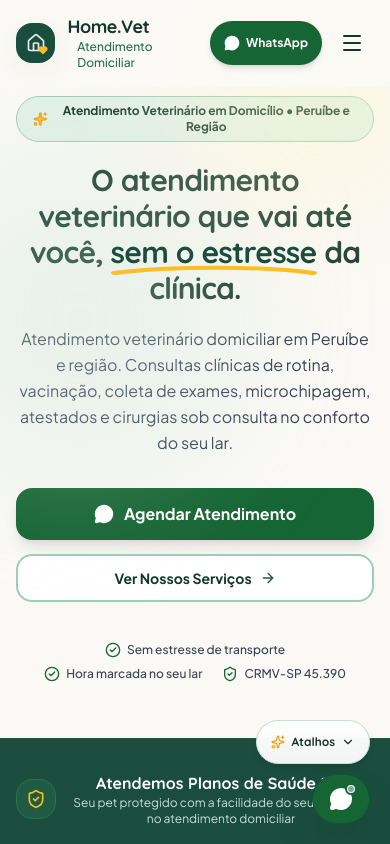
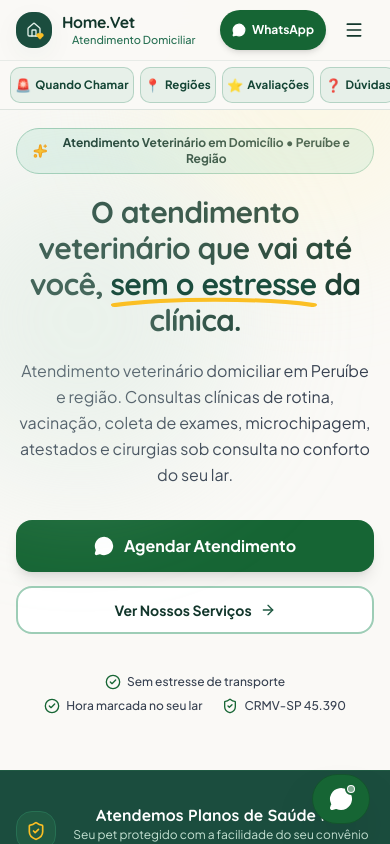
Before and after one commit to rvivac/HomeVet, a React (Vite) app: page / in a window 390 px wide. Shown: the top 844 px of the page. Built offline with nearby package versions, Linux system fonts and the light colour scheme.

Commit message:
feat: adiciona barra de atalhos rapidos fixos no cabecalho mobile

```diff
--- a/src/components/FloatingWhatsApp.tsx
+++ b/src/components/FloatingWhatsApp.tsx
@@ -313,9 +313,9 @@ export const FloatingWhatsApp: React.FC = () => {
         ref={quickMenuRef}
         className="fixed bottom-5 right-5 sm:bottom-6 sm:right-6 z-50 flex flex-col items-end pointer-events-none"
       >
-        {/* Painel Expansível de Atalhos Rápidos */}
+        {/* Painel Expansível de Atalhos Rápidos (apenas desktop, no mobile fica fixo no topo) */}
         {isQuickMenuOpen && (
-          <div className="pointer-events-auto mb-3 bg-white/95 backdrop-blur-md rounded-3xl shadow-2xl border border-brand-green-200 p-3 sm:p-4 w-[290px] sm:w-[320px] animate-fadeIn transition-all">
+          <div className="hidden lg:block pointer-events-auto mb-3 bg-white/95 backdrop-blur-md rounded-3xl shadow-2xl border border-brand-green-200 p-3 sm:p-4 w-[290px] sm:w-[320px] animate-fadeIn transition-all">
             <div className="flex items-center justify-between pb-2.5 mb-2 border-b border-brand-green-100">
               <div className="flex items-center gap-1.5">
                 <Sparkles className="w-4 h-4 text-brand-yellow-500" />
@@ -432,11 +432,11 @@ export const FloatingWhatsApp: React.FC = () => {
 
         {/* Controles Flutuantes: Atalhos ACIMA de Monte seu Atendimento */}
         <div className="flex flex-col items-end gap-2.5 pointer-events-auto">
-          {/* Botão de Atalhos Rápidos (Acima) */}
+          {/* Botão de Atalhos Rápidos (Acima) - visível em desktop */}
           <button
             type="button"
             onClick={() => setIsQuickMenuOpen(!isQuickMenuOpen)}
-            className={`min-h-[44px] min-w-[44px] flex items-center justify-center gap-1.5 py-2 px-3.5 sm:px-4 rounded-full shadow-md border transition-all duration-300 hover:scale-105 active:scale-95 cursor-pointer backdrop-blur-md ${
+            className={`hidden lg:flex min-h-[44px] min-w-[44px] items-center justify-center gap-1.5 py-2 px-3.5 sm:px-4 rounded-full shadow-md border transition-all duration-300 hover:scale-105 active:scale-95 cursor-pointer backdrop-blur-md ${
               isQuickMenuOpen
                 ? 'bg-brand-green-900 text-white border-brand-green-700 shadow-xl'
                 : 'bg-white/95 text-brand-green-900 border-brand-green-200 hover:border-brand-green-400 hover:bg-white'
--- a/src/components/Header.tsx
+++ b/src/components/Header.tsx
@@ -37,31 +37,36 @@ export const Header: React.FC = () => {
     }
   };
 
+  const openShortcutModal = (eventName: string) => {
+    setMobileMenuOpen(false);
+    window.dispatchEvent(new CustomEvent(eventName));
+  };
+
   return (
     <header
       className={`fixed top-0 left-0 right-0 z-40 transition-all duration-300 ${
         isScrolled
-          ? 'glass-nav shadow-sm py-3'
-          : 'bg-[#FAF9F6]/90 backdrop-blur-md py-4'
+          ? 'glass-nav shadow-sm'
+          : 'bg-[#FAF9F6]/95 backdrop-blur-md'
       }`}
     >
-      <div className="max-w-7xl mx-auto px-4 sm:px-6 lg:px-8 flex items-center justify-between">
+      <div className="max-w-7xl mx-auto px-4 sm:px-6 lg:px-8 flex items-center justify-between py-2.5 sm:py-3 lg:py-3.5">
         {/* Brand Logo */}
         <a
           href="#inicio"
-          className="flex items-center gap-3 group transition-transform active:scale-95"
+          className="flex items-center gap-2.5 sm:gap-3 group transition-transform active:scale-95"
         >
-          <div className="w-10 h-10 sm:w-11 sm:h-11 rounded-2xl bg-brand-green-800 flex items-center justify-center text-white shadow-soft group-hover:bg-brand-green-700 transition-colors">
+          <div className="w-9 h-9 sm:w-11 sm:h-11 rounded-2xl bg-brand-green-800 flex items-center justify-center text-white shadow-soft group-hover:bg-brand-green-700 transition-colors shrink-0">
             <div className="relative">
-              <Home className="w-5 h-5 text-brand-green-100" />
-              <Heart className="w-2.5 h-2.5 text-brand-yellow-400 absolute -bottom-0.5 -right-0.5 fill-brand-yellow-400" />
+              <Home className="w-4 h-4 sm:w-5 sm:h-5 text-brand-green-100" />
+              <Heart className="w-2 sm:w-2.5 h-2 sm:h-2.5 text-brand-yellow-400 absolute -bottom-0.5 -right-0.5 fill-brand-yellow-400" />
             </div>
           </div>
           <div>
-            <span className="font-display font-bold text-lg sm:text-xl text-brand-green-900 tracking-tight block leading-tight">
+            <span className="font-display font-bold text-base sm:text-xl text-brand-green-900 tracking-tight block leading-tight">
               {CLINIC_CONFIG.name}
             </span>
-            <span className="text-xs text-brand-green-600 font-medium flex items-center gap-1">
+            <span className="text-[11px] sm:text-xs text-brand-green-600 font-medium flex items-center gap-1">
               <span className="w-1.5 h-1.5 rounded-full bg-whatsapp animate-ping"></span>
               Atendimento Domiciliar
             </span>
@@ -82,16 +87,16 @@ export const Header: React.FC = () => {
           ))}
         </nav>
 
-        {/* Header Right Action Button */}
+        {/* Header Right Action Button & Mobile Toggle */}
         <div className="flex items-center gap-2 sm:gap-3">
           <a
             href={createWhatsAppLink('Olá! Gostaria de agendar um atendimento veterinário em casa.')}
             target="_blank"
             rel="noopener noreferrer"
-            className="inline-flex items-center gap-1.5 sm:gap-2 bg-[#166534] hover:bg-[#14532d] text-white text-xs sm:text-sm font-bold px-3.5 py-2 sm:px-4 sm:py-2.5 rounded-full shadow-md transition-all duration-200 hover:shadow-lg hover:-translate-y-0.5 active:translate-y-0 cursor-pointer min-h-[44px]"
+            className="inline-flex items-center gap-1.5 sm:gap-2 bg-[#166534] hover:bg-[#14532d] text-white text-xs sm:text-sm font-bold px-3 py-2 sm:px-4 sm:py-2.5 rounded-full shadow-md transition-all duration-200 hover:shadow-lg hover:-translate-y-0.5 active:translate-y-0 cursor-pointer min-h-[40px] sm:min-h-[44px]"
             aria-label="Agendar consulta diretamente pelo WhatsApp"
           >
-            <MessageCircle className="w-4 h-4 fill-white" />
+            <MessageCircle className="w-3.5 h-3.5 sm:w-4 sm:h-4 fill-white" />
             <span className="hidden xs:inline sm:inline">Agendar no WhatsApp</span>
             <span className="inline xs:hidden sm:hidden">WhatsApp</span>
           </a>
@@ -99,13 +104,66 @@ export const Header: React.FC = () => {
           {/* Mobile Menu Toggle */}
           <button
             onClick={() => setMobileMenuOpen(!mobileMenuOpen)}
-            className="lg:hidden p-2.5 min-w-[44px] min-h-[44px] flex items-center justify-center rounded-xl text-brand-green-900 hover:bg-brand-green-100 transition-colors focus:outline-none focus-visible:ring-2 focus-visible:ring-brand-green-400 cursor-pointer"
+            className="lg:hidden p-2 min-w-[40px] min-h-[40px] flex items-center justify-center rounded-xl text-brand-green-900 hover:bg-brand-green-100 transition-colors focus:outline-none focus-visible:ring-2 focus-visible:ring-brand-green-400 cursor-pointer"
             aria-label={mobileMenuOpen ? 'Fechar menu' : 'Abrir menu'}
           >
-            {mobileMenuOpen ? <X className="w-6 h-6" /> : <Menu className="w-6 h-6" />}
+            {mobileMenuOpen ? <X className="w-5 h-5 sm:w-6 sm:h-6" /> : <Menu className="w-5 h-5 sm:w-6 sm:h-6" />}
           </button>
         </div>
       </div>
+
+      {/* Barra de Acessos Rápidos Fixa no Topo (Sticky Secundário Mobile) */}
+      <aside
+        className="quick-access-bar lg:hidden w-full border-t border-brand-green-200/60 border-b border-brand-green-200/60 bg-[#FAF9F6]/98 backdrop-blur-md"
+        id="quickAccessBar"
+        aria-label="Acessos rápidos"
+      >
+        <div className="quick-access-track max-w-7xl mx-auto grid grid-cols-4 gap-1.5 px-2.5 sm:px-4 py-1.5 w-full box-border">
+          {/* 1. Quando Chamar */}
+          <button
+            type="button"
+            onClick={() => openShortcutModal('open-alert-signs-modal')}
+            className="quick-pill flex items-center justify-center gap-1 sm:gap-1.5 py-1.5 px-1 sm:px-2 min-h-[36px] bg-brand-green-50/80 hover:bg-brand-green-100/90 active:bg-brand-green-200/70 border border-brand-green-200/80 rounded-xl text-brand-green-950 font-bold text-[11px] sm:text-xs transition-all active:scale-95 cursor-pointer text-center select-none"
+            aria-label="Sinais de alerta: quando chamar o veterinário"
+          >
+            <span className="pill-ico text-xs sm:text-sm leading-none flex items-center justify-center shrink-0" aria-hidden="true">🚨</span>
+            <span className="pill-txt truncate leading-tight">Quando Chamar</span>
+          </button>
+
+          {/* 2. Regiões */}
+          <button
+            type="button"
+            onClick={() => openShortcutModal('open-coverage-modal')}
+            className="quick-pill flex items-center justify-center gap-1 sm:gap-1.5 py-1.5 px-1 sm:px-2 min-h-[36px] bg-brand-green-50/80 hover:bg-brand-green-100/90 active:bg-brand-green-200/70 border border-brand-green-200/80 rounded-xl text-brand-green-950 font-bold text-[11px] sm:text-xs transition-all active:scale-95 cursor-pointer text-center select-none"
+            aria-label="Ver regiões e bairros atendidos"
+          >
+            <span className="pill-ico text-xs sm:text-sm leading-none flex items-center justify-center shrink-0" aria-hidden="true">📍</span>
+            <span className="pill-txt truncate leading-tight">Regiões</span>
+          </button>
+
+          {/* 3. Avaliações */}
+          <button
+            type="button"
+            onClick={() => openShortcutModal('open-testimonials-modal')}
+            className="quick-pill flex items-center justify-center gap-1 sm:gap-1.5 py-1.5 px-1 sm:px-2 min-h-[36px] bg-brand-green-50/80 hover:bg-brand-green-100/90 active:bg-brand-green-200/70 border border-brand-green-200/80 rounded-xl text-brand-green-950 font-bold text-[11px] sm:text-xs transition-all active:scale-95 cursor-pointer text-center select-none"
+            aria-label="Ver avaliações e depoimentos de tutores"
+          >
+            <span className="pill-ico text-xs sm:text-sm leading-none flex items-center justify-center shrink-0" aria-hidden="true">⭐</span>
+            <span className="pill-txt truncate leading-tight">Avaliações</span>
+          </button>
+
+          {/* 4. Dúvidas */}
+          <button
+            type="button"
+            onClick={() => openShortcutModal('open-faq-modal')}
+            className="quick-pill flex items-center justify-center gap-1 sm:gap-1.5 py-1.5 px-1 sm:px-2 min-h-[36px] bg-brand-green-50/80 hover:bg-brand-green-100/90 active:bg-brand-green-200/70 border border-brand-green-200/80 rounded-xl text-brand-green-950 font-bold text-[11px] sm:text-xs transition-all active:scale-95 cursor-pointer text-center select-none"
+            aria-label="Ver perguntas frequentes e dúvidas"
+          >
+            <span className="pill-ico text-xs sm:text-sm leading-none flex items-center justify-center shrink-0" aria-hidden="true">❓</span>
+            <span className="pill-txt truncate leading-tight">Dúvidas</span>
+          </button>
+        </div>
+      </aside>
 
       {/* Mobile Menu Drawer */}
       {mobileMenuOpen && (
--- a/src/components/Hero.tsx
+++ b/src/components/Hero.tsx
@@ -4,7 +4,7 @@ import { createWhatsAppLink, CLINIC_CONFIG } from '../data/content';
 
 export const Hero: React.FC = () => {
   return (
-    <section id="inicio" className="relative pt-24 pb-14 md:pt-32 md:pb-20 overflow-hidden">
+    <section id="inicio" className="relative pt-32 pb-14 sm:pt-36 md:pt-36 lg:pt-32 md:pb-20 overflow-hidden">
       {/* Decorative gentle pastel background blobs */}
       <div className="absolute top-12 left-1/2 -translate-x-1/2 w-full max-w-5xl h-80 bg-gradient-to-b from-brand-green-100/40 via-brand-yellow-100/20 to-transparent -z-10 rounded-[4rem] blur-3xl pointer-events-none" />
       <div className="absolute -top-20 -right-20 w-80 h-80 bg-brand-yellow-200/30 rounded-full blur-3xl pointer-events-none" />
--- a/src/index.css
+++ b/src/index.css
@@ -49,4 +49,87 @@
   ::-webkit-scrollbar-thumb:hover {
     background: #9DCDB6;
   }
+
+  /* Quick Access Bar Mobile (estilo idêntico ao mobile do Krav-Maga Bukan Santos) */
+  .quick-access-bar {
+    display: none !important;
+  }
+
+  @media (max-width: 1023px) {
+    .quick-access-bar {
+      display: block !important;
+      width: 100%;
+      background: rgba(250, 249, 246, 0.98);
+      backdrop-filter: blur(14px);
+      -webkit-backdrop-filter: blur(14px);
+      border-top: 1px solid rgba(27, 77, 62, 0.08);
+      border-bottom: 1px solid rgba(27, 77, 62, 0.12);
+      position: relative;
+      z-index: 38;
+    }
+
+    .quick-access-track {
+      display: grid;
+      grid-template-columns: repeat(4, 1fr);
+      align-items: stretch;
+      gap: 6px;
+      padding: 6px 10px;
+      width: 100%;
+      max-width: 100%;
+      box-sizing: border-box;
+    }
+
+    .quick-pill {
+      display: flex;
+      align-items: center;
+      justify-content: center;
+      gap: 4px;
+      padding: 6px 4px;
+      min-height: 36px;
+      background: rgba(52, 139, 103, 0.09);
+      border: 1px solid rgba(52, 139, 103, 0.28);
+      border-radius: 10px;
+      color: #144535;
+      font-size: 12px;
+      font-weight: 700;
+      letter-spacing: 0.01em;
+      text-decoration: none;
+      line-height: 1;
+      cursor: pointer;
+      transition: all 0.2s cubic-bezier(0.2, 0.8, 0.2, 1);
+      -webkit-tap-highlight-color: transparent;
+      user-select: none;
+      text-align: center;
+      box-sizing: border-box;
+      width: 100%;
+    }
+
+    .quick-pill:hover,
+    .quick-pill:active {
+      background: rgba(52, 139, 103, 0.22);
+      border-color: #277053;
+      color: #0d3024;
+      transform: scale(0.98);
+    }
+
+    .quick-pill .pill-ico {
+      font-size: 13px;
+      line-height: 1;
+      display: inline-flex;
+      align-items: center;
+      justify-content: center;
+      flex-shrink: 0;
+    }
+
+    .quick-pill .pill-txt {
+      font-size: 11.5px;
+      white-space: nowrap;
+      overflow: hidden;
+      text-overflow: ellipsis;
+    }
+
+    section[id] {
+      scroll-margin-top: 115px;
+    }
+  }
 }
```
